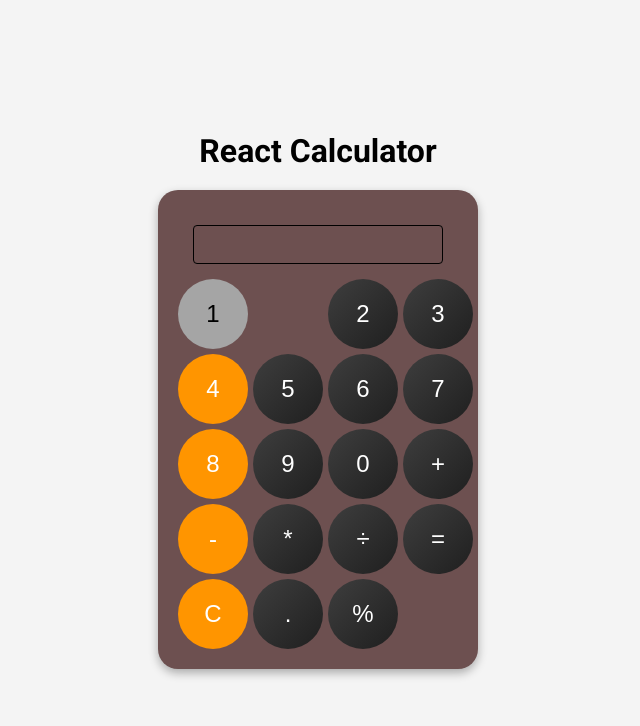
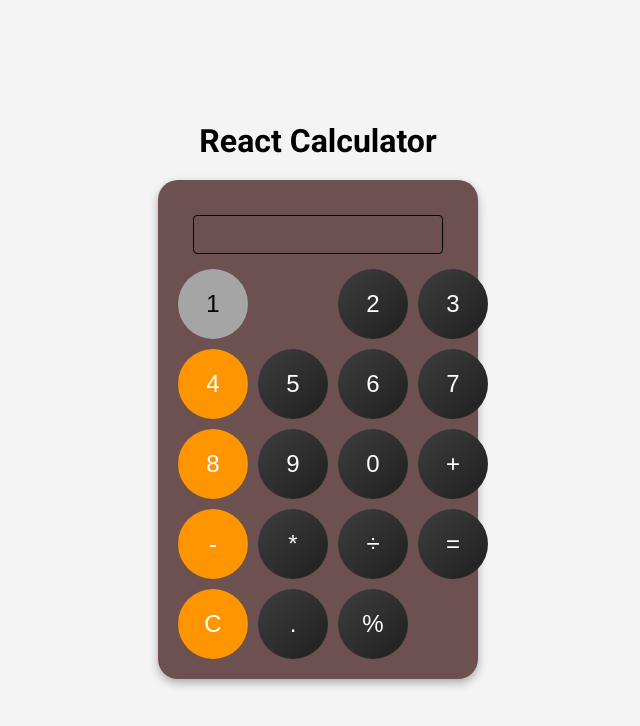
Before and after one commit to Mzhgn/React-Calculator, a React (Create React App) app: page / in a window 1280 px wide. Shown: the top 726 px of the page, without its empty margins (322-962 px from the left). Built offline with nearby package versions, Linux system fonts and the light colour scheme.

Commit message:
applying some css changes

```diff
--- a/src/App.css
+++ b/src/App.css
@@ -39,7 +39,7 @@ input:focus {
 .buttons {
   display: grid;
   grid-template-columns: repeat(4, 1fr);
-  gap: 5px;
+  gap: 10px;
 }
 
 button {
@@ -51,6 +51,7 @@ button {
   background: linear-gradient(135deg, #3e3e3e, #1f1f1f);
   color: white;
   cursor: pointer;
+  border: none;
 }
 button:active {
   background: #555;
```
